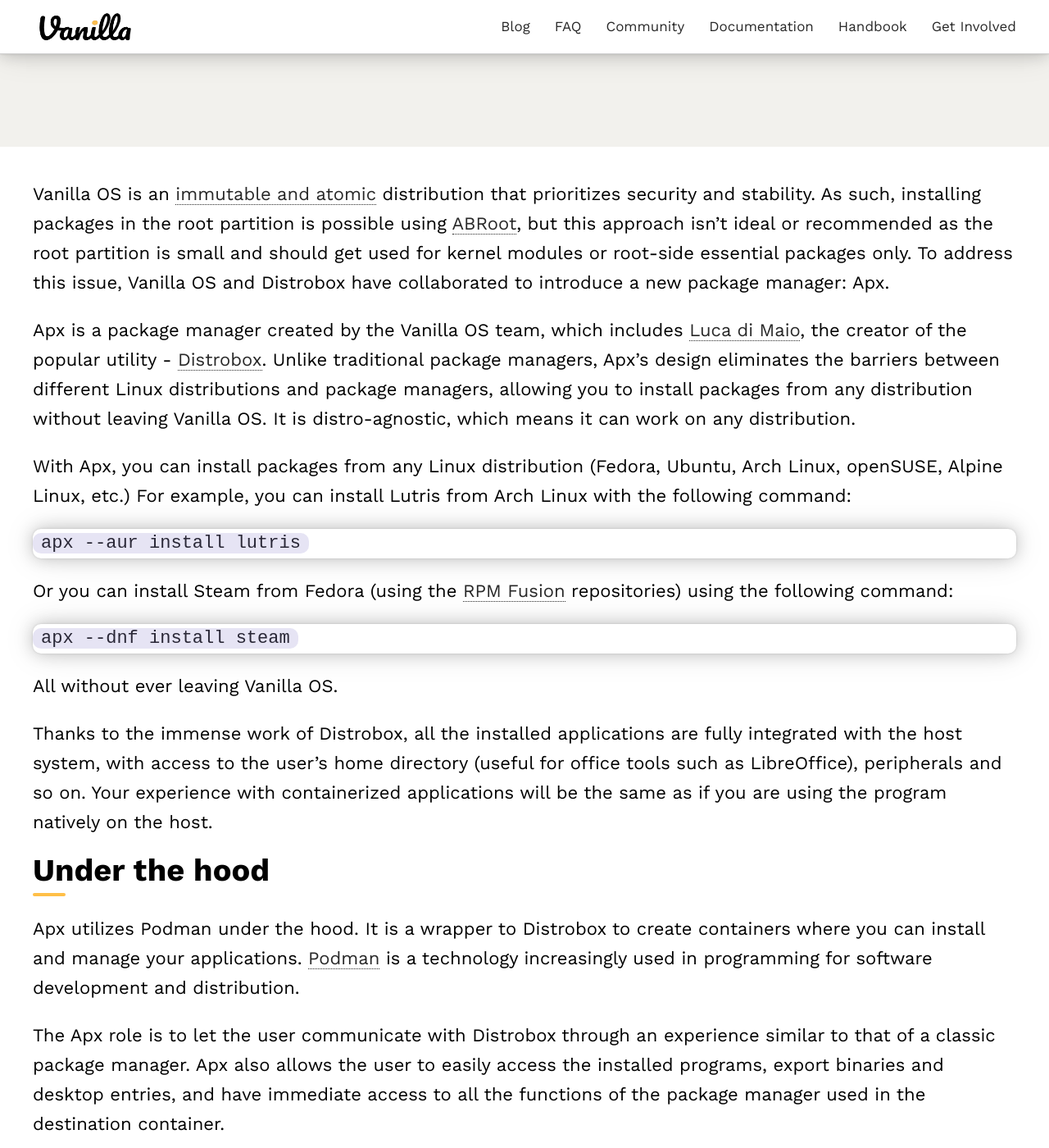
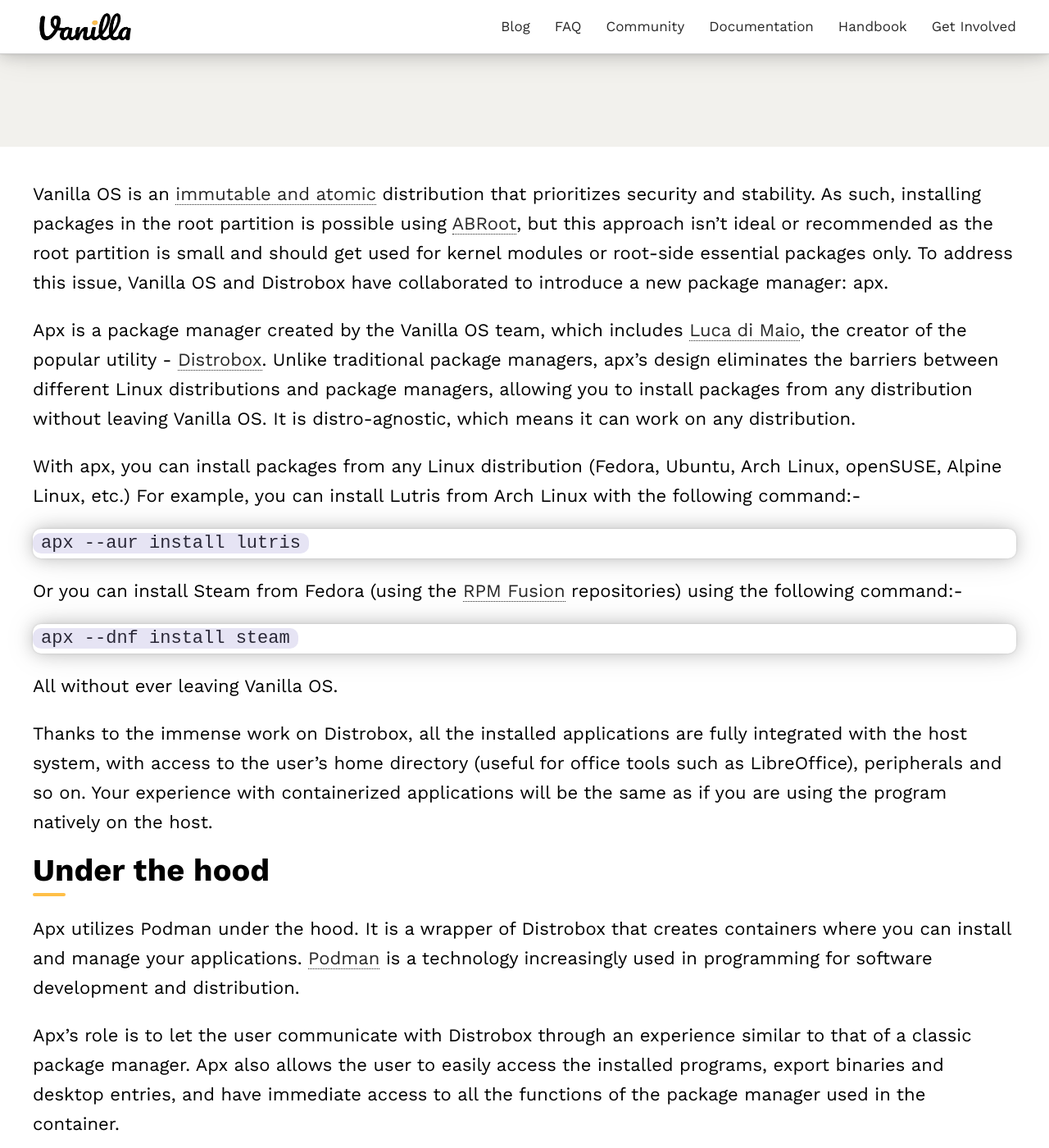
Before and after one commit to Vanilla-OS/website, a Jekyll site: the page built from _posts/2023-01-28-apx-the-unconventional-pkg-manager.md, in a window 1280 px wide and 1400 px high, scrolled down 320 px. Shown: the whole window at 82% size. Built offline with Jekyll 4.4.1, drawn with Linux system fonts in a browser that asks for light colours; nearby versions of some CDN libraries; a style sheet for code colours, icons or effects is not loaded; some of the changed text lies outside the part shown.

Commit message:
minor fixes

````diff
--- a/_posts/2023-01-28-apx-the-unconventional-pkg-manager.md
+++ b/_posts/2023-01-28-apx-the-unconventional-pkg-manager.md
@@ -1,23 +1,23 @@
 ---
 title: "Apx, an unconventional package manager"
-description: "Explore Apx, the distro-agnostic package manager made by Vanilla OS and Distrobox."
+description: "Explore apx, the distro-agnostic package manager made by Vanilla OS and Distrobox."
 published: 2023-01-28
 layout: article
 published: true
 comments: true
 ---
 
-Vanilla OS is an [immutable and atomic](https://vanillaos.org/2023/01/28/almost-vs-abroot.html#immutability-and-atomicity) distribution that prioritizes security and stability. As such, installing packages in the root partition is possible using [ABRoot](https://documentation.vanillaos.org/docs/apx/), but this approach isn't ideal or recommended as the root partition is small and should get used for kernel modules or root-side essential packages only. To address this issue, Vanilla OS and Distrobox have collaborated to introduce a new package manager: Apx.
+Vanilla OS is an [immutable and atomic](https://vanillaos.org/2023/01/28/almost-vs-abroot.html#immutability-and-atomicity) distribution that prioritizes security and stability. As such, installing packages in the root partition is possible using [ABRoot](https://documentation.vanillaos.org/docs/apx/), but this approach isn't ideal or recommended as the root partition is small and should get used for kernel modules or root-side essential packages only. To address this issue, Vanilla OS and Distrobox have collaborated to introduce a new package manager: apx.
 
-Apx is a package manager created by the Vanilla OS team, which includes [Luca di Maio](https://github.com/89luca89), the creator of the popular utility - [Distrobox](https://github.com/89luca89/distrobox). Unlike traditional package managers, Apx's design eliminates the barriers between different Linux distributions and package managers, allowing you to install packages from any distribution without leaving Vanilla OS. It is distro-agnostic, which means it can work on any distribution.
+Apx is a package manager created by the Vanilla OS team, which includes [Luca di Maio](https://github.com/89luca89), the creator of the popular utility - [Distrobox](https://github.com/89luca89/distrobox). Unlike traditional package managers, apx's design eliminates the barriers between different Linux distributions and package managers, allowing you to install packages from any distribution without leaving Vanilla OS. It is distro-agnostic, which means it can work on any distribution.
 
-With Apx, you can install packages from any Linux distribution (Fedora, Ubuntu, Arch Linux, openSUSE, Alpine Linux, etc.) For example, you can install Lutris from Arch Linux with the following command:
+With apx, you can install packages from any Linux distribution (Fedora, Ubuntu, Arch Linux, openSUSE, Alpine Linux, etc.) For example, you can install Lutris from Arch Linux with the following command:-
 
 ```bash
 apx --aur install lutris
 ```
 
-Or you can install Steam from Fedora (using the [RPM Fusion](https://rpmfusion.org/) repositories) using the following command:
+Or you can install Steam from Fedora (using the [RPM Fusion](https://rpmfusion.org/) repositories) using the following command:-
 
 ```bash
 apx --dnf install steam
@@ -25,21 +25,21 @@
 
 All without ever leaving Vanilla OS.
 
-Thanks to the immense work of Distrobox, all the installed applications are fully integrated with the host system, with access to the user's home directory (useful for office tools such as LibreOffice), peripherals and so on. Your experience with containerized applications will be the same as if you are using the program natively on the host.
+Thanks to the immense work on Distrobox, all the installed applications are fully integrated with the host system, with access to the user's home directory (useful for office tools such as LibreOffice), peripherals and so on. Your experience with containerized applications will be the same as if you are using the program natively on the host.
 
 ## Under the hood
 
-Apx utilizes Podman under the hood. It is a wrapper to Distrobox to create containers where you can install and manage your applications. [Podman](https://podman.io/) is a technology increasingly used in programming for software development and distribution.
+Apx utilizes Podman under the hood. It is a wrapper of Distrobox that creates containers where you can install and manage your applications. [Podman](https://podman.io/) is a technology increasingly used in programming for software development and distribution.
 
-The Apx role is to let the user communicate with Distrobox through an experience similar to that of a classic package manager. Apx also allows the user to easily access the installed programs, export binaries and desktop entries, and have immediate access to all the functions of the package manager used in the destination container.
+Apx's role is to let the user communicate with Distrobox through an experience similar to that of a classic package manager. Apx also allows the user to easily access the installed programs, export binaries and desktop entries, and have immediate access to all the functions of the package manager used in the container.
 
 Simplifying, this is the schema behind: Apx -> Distrobox -> Podman -> Container.
 
 ## Apx Commands
 
-The commands of Apx are almost similar to those of APT, the package manager adopted by Debian-based distributions. Additionally, Apx offers a simple unified interface to access the package managers of multiple distributions. For example, it will not be necessary to use `pacman` or `dnf` commands directly. Instead, you can use the apx commands with dedicated flags (which automatically redirects and executes it inside the container).
+The commands of apx are similar to those of APT, the package manager adopted by Debian-based distributions. Additionally, apx offers a simple unified interface to access the package managers of multiple distributions. For example, it will not be necessary to use `pacman` or `dnf` commands directly. Instead, you can use the apx commands with dedicated flags (which automatically redirects and executes it inside the container).
 
-Below is the list of supported commands:
+Below is the list of supported commands:-
 
 ```
 Usage:
@@ -74,7 +74,7 @@
   -v, --version       version for apx
 ```
 
-At any time, it is possible to open a shell on the container you want and operate as if you were in that specific distribution. For example, you can type the following command to enter the Fedora container:
+At any time, it is possible to open a shell on the container you want and operate as if you were in that specific distribution. For example, you can type the following command to enter the Fedora container:-
 
 ```bash
 apx enter --dnf
@@ -82,5 +82,5 @@
 
 ## Useful links
 
-- [Apx documentation](https://documentation.vanillaos.org/docs/apx/)
-- [Apx source code](https://github.com/Vanilla-OS/apx)
+- [apx documentation](https://documentation.vanillaos.org/docs/apx/)
+- [apx source code](https://github.com/Vanilla-OS/apx)
````
Also changed, not shown: _posts/2023-01-31-vso-vanilla-system-operator.md (+4 -4 lines).
